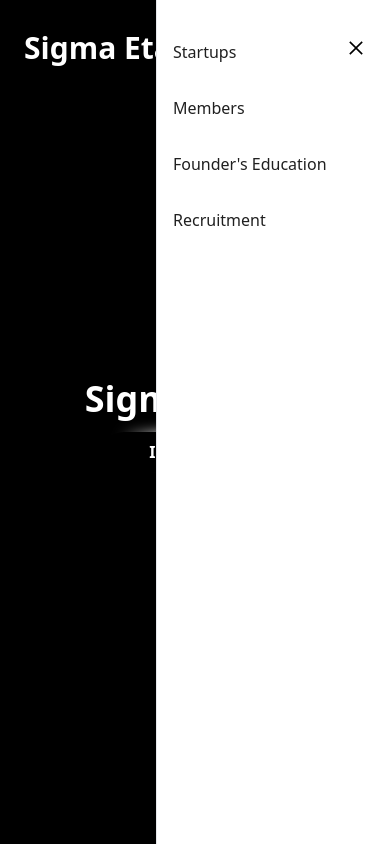
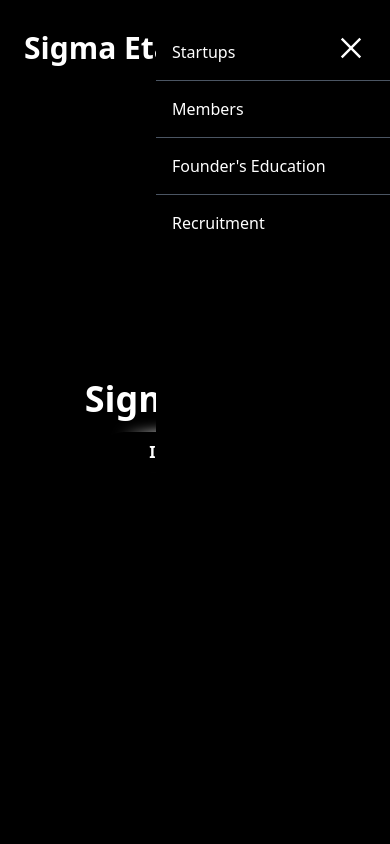
Before and after one commit to ayaan-dhir/sep-responsive-website, a React (Create React App) app: page / in a window 390 px wide. Both pictures are taken after a click on the element 356 px from the left and 48 px from the top of the page. Shown: the top 844 px of the page. Built offline with nearby package versions, Linux system fonts and the light colour scheme; the HTML template or start-up script is replaced by a standard one.

Commit message:
changed classes navbar for mobile access

```diff
--- a/src/components/Navbar.jsx
+++ b/src/components/Navbar.jsx
@@ -10,6 +10,10 @@
 
   const handleNav = () => {
     setNav(!nav);
+    if (nav) {
+      setIsDropdownOpen(false);
+      setIsSubDropdownOpen(false);
+    }
   };
 
   const toggleDropdown = () => {
@@ -22,66 +26,56 @@
 
   const closeNav = () => {
     setNav(false);
-    setIsDropdownOpen(false); // Also close the dropdown when closing the nav
-    setIsSubDropdownOpen(false); // Also close the sub-dropdown
-  };
-
-  const showDropdown = () => setIsDropdownOpen(true);
-  const hideDropdown = () => setIsDropdownOpen(false);
-
-  const showSubDropdown = () => setIsSubDropdownOpen(true);
-  const hideSubDropdown = () => setIsSubDropdownOpen(false);
-
-  const dropdownOpenStyle = {
-    transform: isDropdownOpen ? "translateY(50px)" : "none",
-    transition: "transform 0.3s ease", // Optional: adds a smooth transition
+    setIsDropdownOpen(false);
+    setIsSubDropdownOpen(false);
   };
 
   useEffect(() => {
     let timeoutId = null;
 
     const handleScroll = () => {
-      // If there's a timeout in progress, clear it to reset the timer
       if (timeoutId) {
         clearTimeout(timeoutId);
       }
 
-      // Immediately set navbar to dark upon scrolling
       setNavbarDark(true);
 
-      // Set a timeout to change the navbar back to transparent after 150ms of no scrolling
       timeoutId = setTimeout(() => {
         setNavbarDark(false);
-      }, 750); // Adjust the delay as needed
+      }, 750);
     };
 
     window.addEventListener("scroll", handleScroll);
 
     return () => {
       window.removeEventListener("scroll", handleScroll);
-      // Clear the timeout when the component is unmounted to prevent memory leaks
       if (timeoutId) {
         clearTimeout(timeoutId);
       }
     };
   }, []);
 
-  // Conditional style based on navbarDark state
   const navbarStyles = navbarDark
-    ? { backgroundColor: "black" }
-    : { backgroundColor: "black" };
+    ? { backgroundColor: "rgba(0, 0, 0, 0.8)" }
+    : { backgroundColor: "transparent" };
+
+  const textColorClass = (bgColor) => {
+    // Returns 'text-white' if background color is dark, otherwise 'text-black'
+    const darkColors = ["black", "#4343ff"]; // Add more dark colors as needed
+    return darkColors.includes(bgColor) ? "text-white" : "text-black";
+  };
 
   return (
     <div
       data-theme="business"
-      className="flex justify-between items-center h-24 mx-auto px-6 fixed inset-0 z-50"
+      className="flex justify-between items-center h-24 mx-auto px-6 fixed w-full z-50 transition-all"
       style={navbarStyles}
     >
       <Link
         to="/"
         className="w-full text-3xl font-bold text-white"
         style={{ whiteSpace: "nowrap" }}
-        onClick={closeNav} // Close nav when clicking on the logo/home link
+        onClick={closeNav}
       >
         Sigma Eta Pi
       </Link>
@@ -91,29 +85,29 @@
         </li>
         <li
           className="relative px-1 sm:px-2 md:px-4 lg:px-6 text-xl"
-          onMouseEnter={showDropdown}
-          onMouseLeave={hideDropdown}
+          onMouseEnter={() => setIsDropdownOpen(true)}
+          onMouseLeave={() => setIsDropdownOpen(false)}
         >
           <button>Members</button>
           {isDropdownOpen && (
-            <div className="text-center absolute left-1/2 transform -translate-x-1/2 w-[120px]">
+            <div className="absolute bg-white text-black text-center w-[120px]">
               <ul>
-                <li className="px-4 py-2 bg-white hover:bg-[#4343ff] hover:text-white text-black">
+                <li className={`px-4 py-2 hover:bg-[#4343ff] ${textColorClass("white")} hover:${textColorClass("#4343ff")}`}>
                   <Link to="/members/board" onClick={closeNav}>
                     Board
                   </Link>
                 </li>
                 <li
-                  className="px-4 py-2 bg-white hover:bg-[#4343ff] hover:text-white text-black relative"
-                  onMouseEnter={showSubDropdown}
-                  onMouseLeave={hideSubDropdown}
+                  className={`px-4 py-2 hover:bg-[#4343ff] ${textColorClass("white")} hover:${textColorClass("#4343ff")} relative`}
+                  onMouseEnter={() => setIsSubDropdownOpen(true)}
+                  onMouseLeave={() => setIsSubDropdownOpen(false)}
                 >
                   <button>Classes</button>
                   {isSubDropdownOpen && (
-                    <div className="absolute left-full top-0 w-[120px]">
+                    <div className="absolute left-full top-0 w-[120px] bg-white">
                       <ul>
                         {["Zeta", "Epsilon", "Delta", "Gamma", "Beta", "Alpha", "Founding"].map((className) => (
-                          <li key={className} className="px-4 py-2 bg-white hover:bg-[#4343ff] hover:text-white text-black">
+                          <li key={className} className={`px-4 py-2 hover:bg-[#4343ff] ${textColorClass("white")} hover:${textColorClass("#4343ff")}`}>
                             <Link to={`/members/classes/${className.toLowerCase()}`} onClick={closeNav}>
                               {className}
                             </Link>
@@ -127,10 +121,7 @@
             </div>
           )}
         </li>
-        <li
-          className="px-1 sm:px-2 md:px-4 lg:px-6 text-xl"
-          style={{ whiteSpace: "nowrap" }}
-        >
+        <li className="px-1 sm:px-2 md:px-4 lg:px-6 text-xl">
           <Link to="/founders-education">Founder's Education</Link>
         </li>
         <li className="px-1 sm:px-2 md:px-4 lg:px-6 text-xl">
@@ -139,46 +130,48 @@
       </ul>
       <div
         onClick={handleNav}
-        className="block md:hidden"
-        style={{ zIndex: 2, position: "relative" }}
+        className="block md:hidden cursor-pointer z-50"
       >
         {nav ? (
-          <AiOutlineClose size={20} color="black" />
+          <AiOutlineClose size={30} color="white" />
         ) : (
-          <AiOutlineMenu size={20} color="white" />
+          <AiOutlineMenu size={30} color="white" />
         )}
       </div>
       <div
         className={
           nav
-            ? "fixed right-0 top-0 w-[60%] h-full border-l border-gray bg-white ease-in-out duration-500"
-            : "fixed right-[-100%] top-0 w-[50%] h-full border-l border-gray bg-white ease-in-out duration-500"
+            ? "fixed right-0 top-0 w-[60%] h-full bg-black text-white ease-in-out duration-500"
+            : "fixed right-[-100%] top-0 w-[60%] h-full bg-black text-white ease-in-out duration-500"
         }
-        style={{ zIndex: 1 }}
       >
-        <ul className="pt-6 text-[#202020]">
-          <li className="p-4">
+        <ul className="pt-6">
+          <li className="p-4 border-b border-gray-600">
             <Link to="/startups" onClick={closeNav}>
               Startups
             </Link>
           </li>
-          <li className="p-4">
-            <button onClick={toggleDropdown}>Members</button>
+          <li className="p-4 border-b border-gray-600">
+            <button onClick={toggleDropdown} className="w-full text-left">
+              Members
+            </button>
             {isDropdownOpen && (
-              <div className="absolute w-40 text-primary">
+              <div className="text-white">
                 <ul>
-                  <li className="px-4 py-2 hover:bg-primary hover:text-white">
+                  <li className={`px-4 py-2 border-b border-gray-600 hover:bg-primary hover:text-white`}>
                     <Link to="/members/board" onClick={closeNav}>
                       Board
                     </Link>
                   </li>
-                  <li className="px-4 py-2 hover:bg-primary hover:text-white relative">
-                    <button onClick={toggleSubDropdown}>Classes</button>
+                  <li className={`px-4 py-2 border-b border-gray-600 hover:bg-primary hover:text-white relative`}>
+                    <button onClick={toggleSubDropdown} className="w-full text-left">
+                      Classes
+                    </button>
                     {isSubDropdownOpen && (
-                      <div className="absolute left-full top-0 w-[120px] bg-white">
+                      <div className="bg-black text-white">
                         <ul>
                           {["Zeta", "Epsilon", "Delta", "Gamma", "Beta", "Alpha", "Founding"].map((className) => (
-                            <li key={className} className="px-4 py-2 hover:bg-primary hover:text-white">
+                            <li key={className} className={`px-4 py-2 border-b border-gray-600 hover:bg-primary hover:text-white`}>
                               <Link to={`/members/classes/${className.toLowerCase()}`} onClick={closeNav}>
                                 {className}
                               </Link>
@@ -192,19 +185,12 @@
               </div>
             )}
           </li>
-          <li
-            className="p-4"
-            style={{ whiteSpace: "nowrap", ...dropdownOpenStyle }}
-          >
-            <Link
-              to="/founders-education"
-              style={dropdownOpenStyle}
-              onClick={closeNav}
-            >
+          <li className="p-4 border-b border-gray-600">
+            <Link to="/founders-education" onClick={closeNav}>
               Founder's Education
             </Link>
           </li>
-          <li className="p-4" style={dropdownOpenStyle}>
+          <li className="p-4">
             <Link to="/recruitment" onClick={closeNav}>
               Recruitment
             </Link>
```
